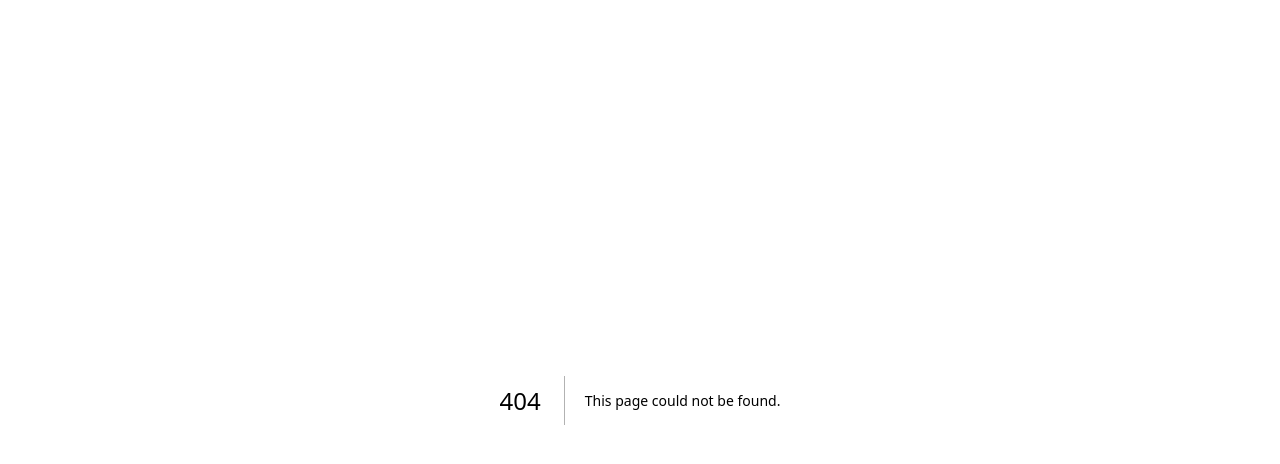
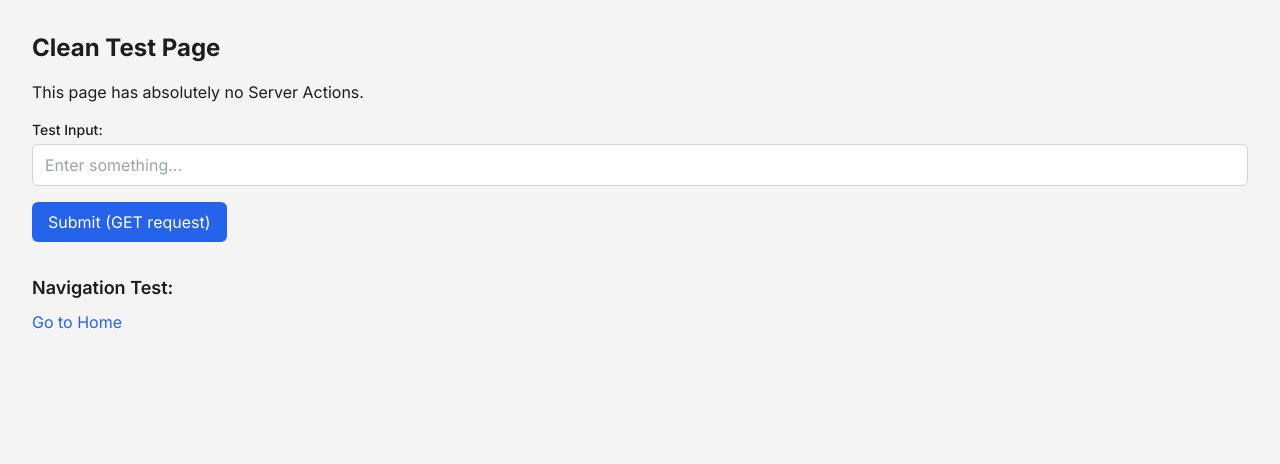
Before and after one commit to SahilRanjan0017/Commercial_CRM, a Next.js app: page /clean-test in a window 1280 px wide. Before the commit this address had no page. Shown: the top 464 px of the page. Built offline with nearby package versions, Linux system fonts and the light colour scheme.

Commit message:
## Error Type Runtime Error ## Error Message Invalid Server Actions requ

```diff
--- a/next.config.ts
+++ b/next.config.ts
@@ -36,13 +36,16 @@ const nextConfig: NextConfig = {
         pathname: '/**',
       },
       {
-        protocol: 'https',
+        protocol: 'https,
         hostname: 'i.postimg.cc',
         port: '',
         pathname: '/**',
       }
     ],
   },
+  experimental: {
+    serverActions: false,
+  },
 };
 
 export default nextConfig;
--- a/src/app/api/flows/[slug]/route.ts
+++ b/src/app/api/flows/[slug]/route.ts
@@ -1,4 +1,4 @@
-'use server';
+
 // IMPORTANT: We need to list all of our flows here so that they are included in the production bundle.
 
 import { createFlowsEndpoint } from '@genkit-ai/next/server';
--- /dev/null
+++ b/src/app/clean-test/page.tsx
@@ -0,0 +1,36 @@
+
+export default function CleanTestPage() {
+  return (
+    <div className="p-8">
+      <h1 className="text-2xl font-bold mb-4">Clean Test Page</h1>
+      <p className="mb-4">This page has absolutely no Server Actions.</p>
+
+      {/* Regular HTML form - no Server Actions */}
+      <form method="GET" action="/" className="space-y-4">
+        <div>
+          <label htmlFor="test" className="block text-sm font-medium">
+            Test Input:
+          </label>
+          <input
+            type="text"
+            id="test"
+            name="test"
+            className="mt-1 block w-full px-3 py-2 border border-gray-300 rounded-md"
+            placeholder="Enter something..."
+          />
+        </div>
+        <button
+          type="submit"
+          className="px-4 py-2 bg-blue-600 text-white rounded-md hover:bg-blue-700"
+        >
+          Submit (GET request)
+        </button>
+      </form>
+
+      <div className="mt-8">
+        <h2 className="text-lg font-semibold mb-2">Navigation Test:</h2>
+        <a href="/" className="text-blue-600 hover:underline">Go to Home</a>
+      </div>
+    </div>
+  )
+}
--- a/src/services/email.ts
+++ b/src/services/email.ts
@@ -1,5 +1,4 @@
 
-'use server';
 
 import type { TDDMInitialMeetingData } from '@/types';
 import { format } from 'date-fns';
--- a/src/services/firebase-storage.ts
+++ b/src/services/firebase-storage.ts
@@ -1,5 +1,4 @@
 
-'use server';
 
 import { storage } from '@/lib/firebase';
 import { ref, uploadBytes, getDownloadURL } from 'firebase/storage';
--- a/src/services/webhook.ts
+++ b/src/services/webhook.ts
@@ -1,5 +1,4 @@
 
-'use server';
 
 import type { TDDMInitialMeetingData } from '@/types';
 import { format } from 'date-fns';
```
